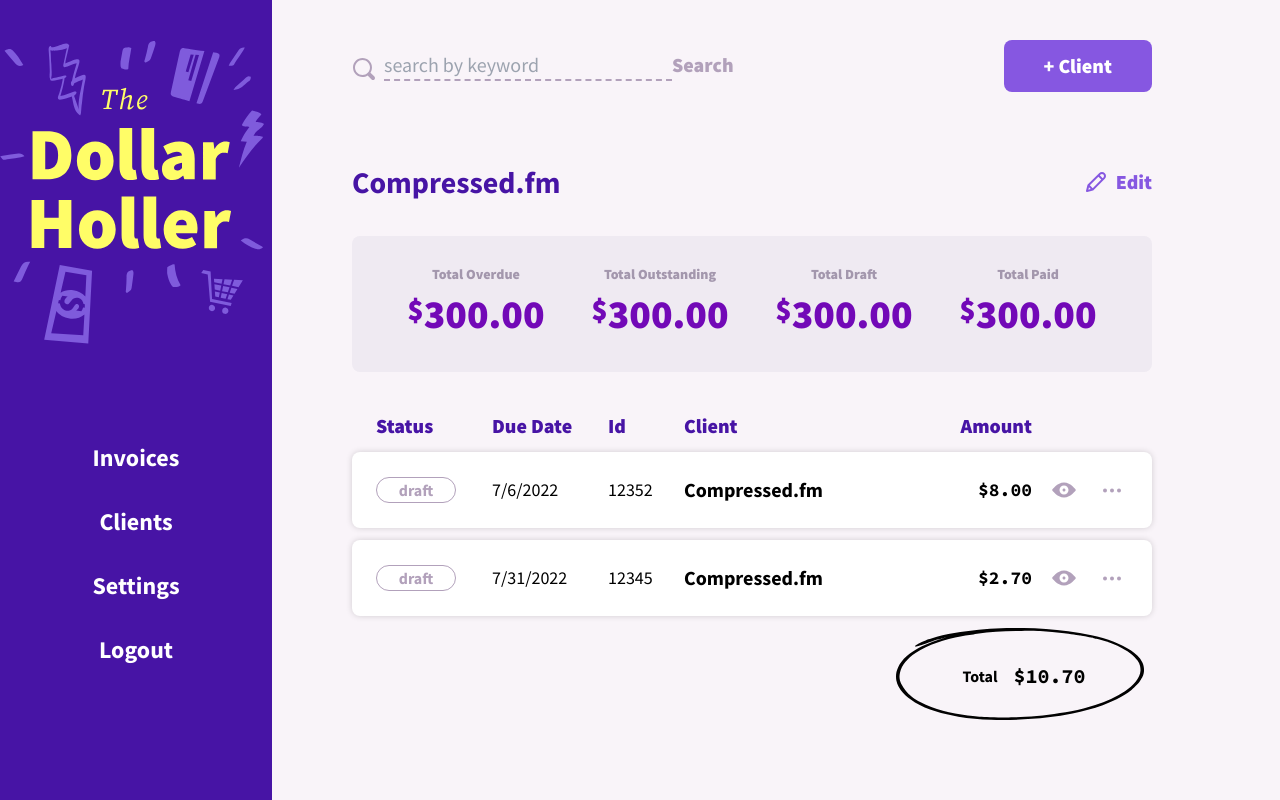
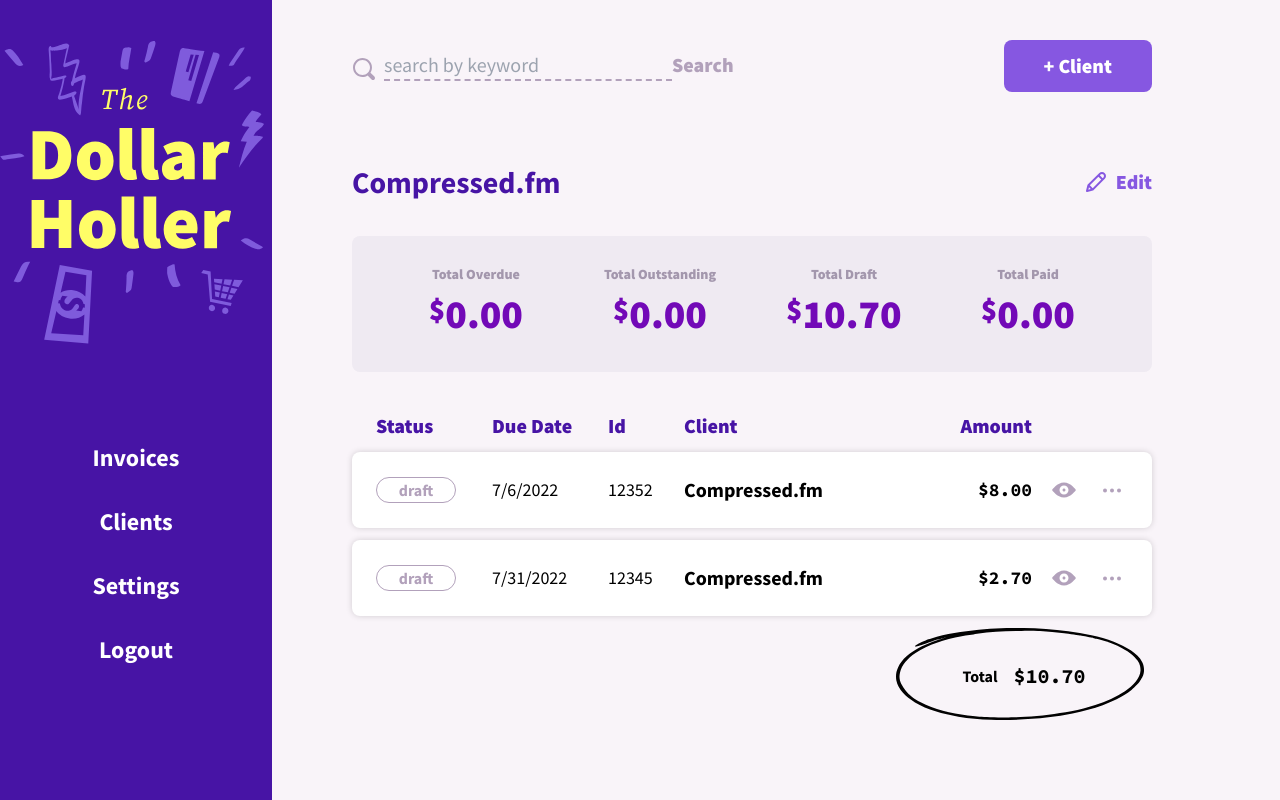
Before and after one commit to capnchill/invoicing-app, a SvelteKit app: page /clients/1 in a window 1280 px wide. Built offline with nearby package versions, Linux system fonts and the light colour scheme.

Commit message:
made client summary total values dynamic

```diff
--- a/src/routes/(dashboard)/clients/[id]/+page.svelte
+++ b/src/routes/(dashboard)/clients/[id]/+page.svelte
@@ -1,10 +1,8 @@
 <script lang="ts">
-	import { loadInvoices } from '$lib/stores/InvoiceStore';
-	import { onMount } from 'svelte';
-
 	import InvoiceRow from '../../invoices/InvoiceRow.svelte';
 	import InvoiceRowHeader from '../../invoices/InvoiceRowHeader.svelte';
 	import { centsToDollars, sumInvoices } from '$lib/utils/moneyHelper';
+	import { isLate } from '$lib/utils/datesHelpers';
 	import BlankState from '../../invoices/BlankState.svelte';
 	import ClientForm from '../ClientForm.svelte';
 
@@ -16,7 +14,7 @@
 
 	let isClientFormShowing = false;
 	let isEditingCurrentClient = false;
-	export let data;
+	export let data: { client: Client };
 
 	function editClient() {
 		isClientFormShowing = true;
@@ -27,10 +25,45 @@
 		isClientFormShowing = false;
 	}
 
-	onMount(() => {
-		loadInvoices();
-		console.log(data.client?.invoices);
-	});
+	function getDraft(): string {
+		if (!data.client.invoices || data.client.invoices.length === 0) {
+			return '0.00';
+		}
+		const draftInvoices = data.client?.invoices.filter(
+			(invoice) => invoice.invoiceStatus === 'draft'
+		);
+		return centsToDollars(sumInvoices(draftInvoices));
+	}
+
+	function getPaid(): string {
+		if (!data.client.invoices || data.client.invoices.length === 0) {
+			return '0.00';
+		}
+		const paidInvoices = data.client?.invoices.filter(
+			(invoice) => invoice.invoiceStatus === 'paid'
+		);
+		return centsToDollars(sumInvoices(paidInvoices));
+	}
+
+	function getTotalOverdue(): string {
+		if (!data.client.invoices || data.client.invoices.length === 0) {
+			return '0.00';
+		}
+		const paidInvoices = data.client?.invoices.filter(
+			(invoice) => invoice.invoiceStatus === 'sent' && isLate(invoice.dueDate)
+		);
+		return centsToDollars(sumInvoices(paidInvoices));
+	}
+
+	function getTotalOutstanding(): string {
+		if (!data.client.invoices || data.client.invoices.length === 0) {
+			return '0.00';
+		}
+		const paidInvoices = data.client?.invoices.filter(
+			(invoice) => invoice.invoiceStatus === 'sent' && !isLate(invoice.dueDate)
+		);
+		return centsToDollars(sumInvoices(paidInvoices));
+	}
 </script>
 
 <svelte:head>
@@ -61,22 +94,22 @@
 <div class="mb-10 grid grid-cols-1 gap-4 rounded-lg bg-gallery px-10 py-7 lg:grid-cols-4">
 	<div class="summary-block">
 		<div class="label">Total Overdue</div>
-		<div class="number"><sup>$</sup>300.00</div>
+		<div class="number"><sup>$</sup>{getTotalOverdue()}</div>
 	</div>
 
 	<div class="summary-block">
 		<div class="label">Total Outstanding</div>
-		<div class="number"><sup>$</sup>300.00</div>
+		<div class="number"><sup>$</sup>{getTotalOutstanding()}</div>
 	</div>
 
 	<div class="summary-block">
 		<div class="label">Total Draft</div>
-		<div class="number"><sup>$</sup>300.00</div>
+		<div class="number"><sup>$</sup>{getDraft()}</div>
 	</div>
 
 	<div class="summary-block">
 		<div class="label">Total Paid</div>
-		<div class="number"><sup>$</sup>300.00</div>
+		<div class="number"><sup>$</sup>{getPaid()}</div>
 	</div>
 </div>
 
```
